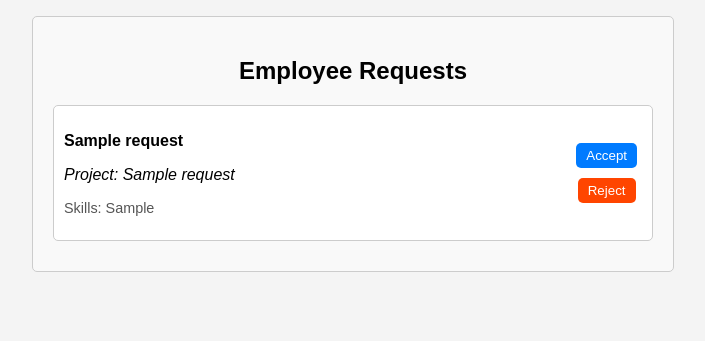
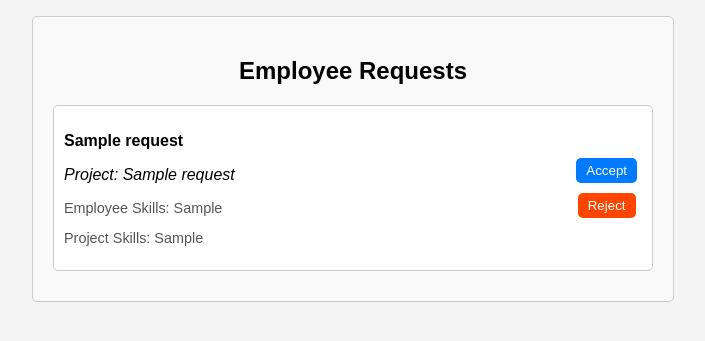
Before and after one commit to KeerthanaKalburgi/flask_app, a Flask app: template my_flask_app/templates/request.html in a window 1280 px wide. Shown: the part 137-478 px from the top of the page, without its empty margins (287-992 px from the left). Run offline with Flask 3, Linux system fonts and the light colour scheme; the template is opened without the code that fills it: most values are stand-ins (such as "Sample title", 1, 10 or a date in 2020); parts of the project's set-up code (start-up, migrations or seed data) failed here and were passed over.

Commit message:
Update request.html

```diff
--- a/my_flask_app/templates/request.html
+++ b/my_flask_app/templates/request.html
@@ -111,7 +111,8 @@
             <div>
                 <p class="employee-name">{{ request.ename }}</p>
                 <p class="project-name">Project: {{ request.pname }}</p>
-                <p class="employee-skill">Skills: {{ request.emp_skills }}</p>
+                <p class="employee-skill">Employee Skills: {{ request.emp_skills }}</p>
+                <p class="employee-skill">Project Skills: {{ request.project_skills }}</p>
             </div>
             <div class="actions">
                 <form action="{{ url_for('emp_accept') }}" method="POST">
```
